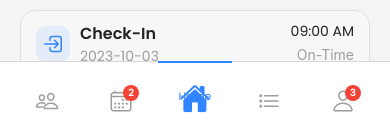
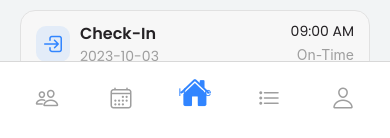
Before and after one commit to kunjladumor/HR-Attendee, a React Native app: screen /BottomTabs in a window 390 px wide. Shown: the part 703-841 px from the top of the page. Built offline with nearby package versions, Linux system fonts and the light colour scheme; what react-native-appwrite would draw is missing.

Commit message:
Refactor BottomTabs component to remove badge count display and display the label instead of re-rendering it

```diff
--- a/src/components/BottomTabs.js
+++ b/src/components/BottomTabs.js
@@ -33,10 +33,10 @@ const ROUTES = {
 
 const tabs = [
   { name: ROUTES.TEAM, component: TeamScreen },
-  { name: ROUTES.LEAVES, component: LeavesScreen, badgeCount: 2 },
+  { name: ROUTES.LEAVES, component: LeavesScreen },
   { name: ROUTES.HOME, component: HomeScreen },
   { name: ROUTES.LEAVES_LIST, component: HolidayListScreen },
-  { name: ROUTES.PROFILE, component: ProfileScreen, badgeCount: 3 },
+  { name: ROUTES.PROFILE, component: ProfileScreen },
 ];
 
 const getTabIconAndLabel = (routeName, focused) => {
@@ -61,19 +61,6 @@ const getTabIconAndLabel = (routeName, focused) => {
   return { iconName: icons[routeName], label: labels[routeName] };
 };
 
-const Badge = ({ count, focused }) => (
-  <View
-    style={[
-      styles.badgeContainer,
-      {
-        top: focused ? 0 : -3,
-      },
-    ]}
-  >
-    <Text style={styles.badgeText}>{count}</Text>
-  </View>
-);
-
 const AnimatedTabButton = ({ children, onPress, focused }) => {
   const scale = useSharedValue(1);
 
@@ -88,15 +75,11 @@ const AnimatedTabButton = ({ children, onPress, focused }) => {
     ],
   }));
 
-  const borderStyle = focused
-    ? { borderTopWidth: 2, borderTopColor: colors.primary }
-    : {};
-
   return (
     <TouchableOpacity
       onPress={onPress}
       activeOpacity={1}
-      style={[styles.tabButton, borderStyle]}
+      style={styles.tabButton}
       accessibilityRole="button"
       accessibilityState={focused ? { selected: true } : {}}
     >
@@ -130,15 +113,20 @@ const BottomTabs = () => (
               size={focused ? 28 : 24} // Increase icon size when focused
               color={focused ? colors.primary : colors.neutral50}
             />
-            {tab.badgeCount && (
-              <Badge count={tab.badgeCount} focused={focused} />
-            )}
           </View>
         );
       },
       tabBarLabel: ({ focused }) => {
         const { label } = getTabIconAndLabel(route.name, focused);
-        return focused ? <Text style={styles.tabLabel}>{label}</Text> : null;
+        return (
+          <Text
+            style={
+              focused ? styles.tabLabel : { opacity: 0, marginBottom: -10 }
+            }
+          >
+            {label}
+          </Text>
+        );
       },
       headerShown: false,
     })}
@@ -172,10 +160,11 @@ const styles = StyleSheet.create({
   tabLabel: {
     fontSize: 10,
     color: colors.primary,
-    marginTop: Platform.OS === "android" ? -5 : -10,
-    marginBottom: Platform.OS === "android" ? 5 : 0,
+    // marginTop: Platform.OS === "android" ? -5 : -10,
+    // marginBottom: Platform.OS === "android" ? 5 : 0,
     textAlign: "center",
     fontFamily: "Poppins",
+    transform: [{ translateY: -8 }],
   },
   badgeContainer: {
     position: "absolute",
```
